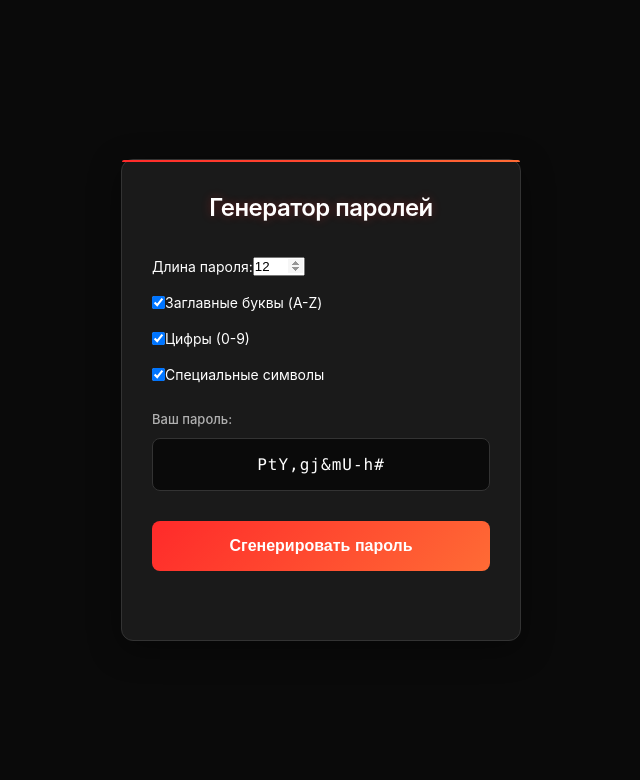
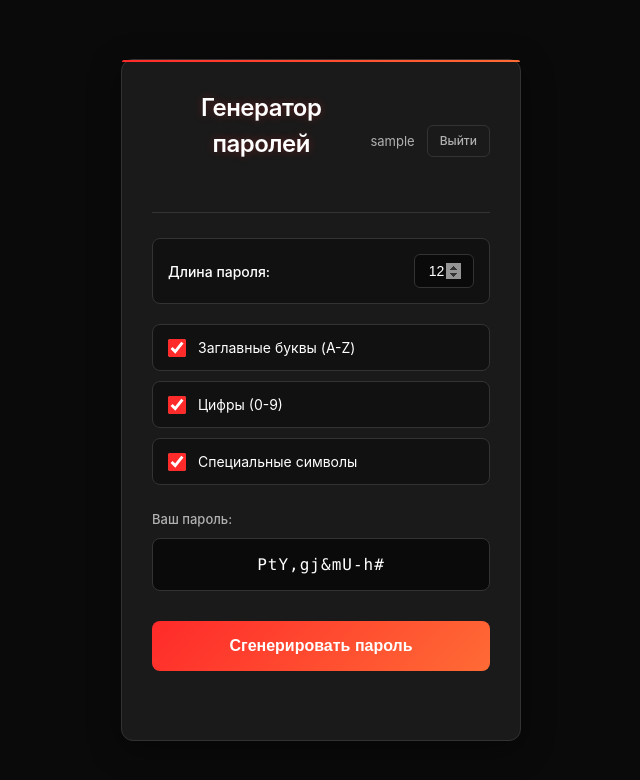
Before and after one commit to SashaDanil/DEMON-DESTOER-COMMANDER-APPARATION-PROTECTION, a Flask app: page / in a window 1280 px wide. Shown: the top 780 px of the page, without its empty margins (319-959 px from the left). Run offline with Flask 3, Linux system fonts and the light colour scheme; the visitor is signed in with stand-in values (Sample User, id 1).

Commit message:
Update index.html

```diff
--- a/templates/index.html
+++ b/templates/index.html
@@ -8,45 +8,45 @@
 </head>
 <body>
     <div class="container">
+        {% if 'username' in session %}
+        <div class="header-bar">
+            <h1>Генератор паролей</h1>
+            <div class="user-info">
+                <span>{{ username }}</span>
+                <a href="{{ url_for('logout') }}" class="logout-btn">Выйти</a>
+            </div>
+        </div>
+        {% else %}
         <h1>Генератор паролей</h1>
+        {% endif %}
 
         <div class="settings">
-            <div class="setting-group">
-                <label for="length">
-                    Длина пароля:
-                    <input type="number" id="length" min="4" max="50" value="12">
-                </label>
+            <div class="setting-group length-input">
+                <label for="length">Длина пароля:</label>
+                <input type="number" id="length" min="4" max="50" value="12">
             </div>
 
-            <div class="setting-group">
-                <label>
-                    <input type="checkbox" id="uppercase" checked>
-                    Заглавные буквы (A-Z)
-                </label>
+            <div class="setting-group checkbox-group">
+                <input type="checkbox" id="uppercase" checked>
+                <label for="uppercase">Заглавные буквы (A-Z)</label>
             </div>
 
-            <div class="setting-group">
-                <label>
-                    <input type="checkbox" id="numbers" checked>
-                    Цифры (0-9)
-                </label>
+            <div class="setting-group checkbox-group">
+                <input type="checkbox" id="numbers" checked>
+                <label for="numbers">Цифры (0-9)</label>
             </div>
 
-            <div class="setting-group">
-                <label>
-                    <input type="checkbox" id="special" checked>
-                    Специальные символы
-                </label>
+            <div class="setting-group checkbox-group">
+                <input type="checkbox" id="special" checked>
+                <label for="special">Специальные символы</label>
             </div>
         </div>
 
-        <!-- Сначала поле с паролем -->
         <div class="result">
             <label for="password">Ваш пароль:</label>
             <input type="text" id="password" readonly>
         </div>
 
-        <!-- Затем кнопка генерации -->
         <button id="generate-btn">Сгенерировать пароль</button>
 
         <div class="message" id="message"></div>
```
